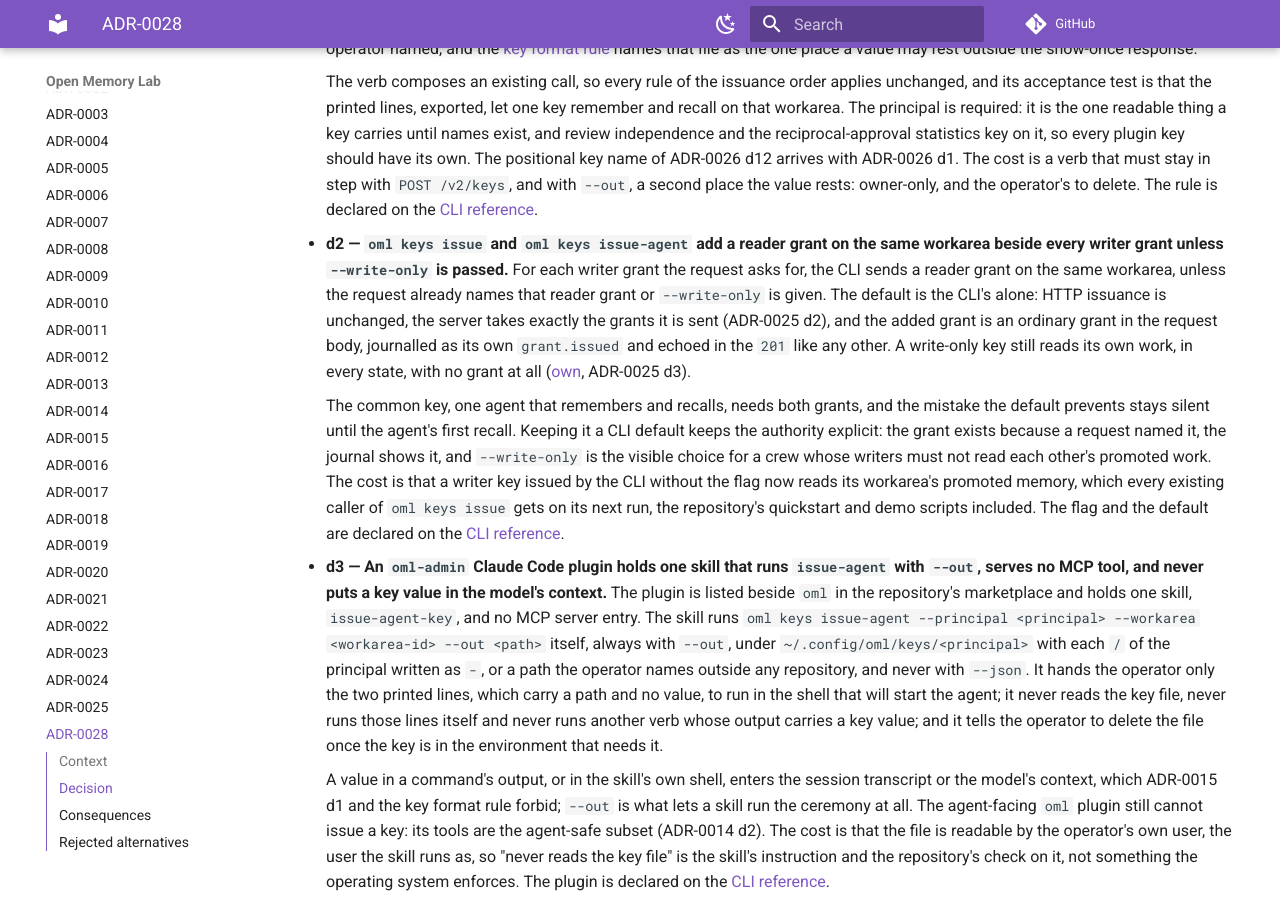
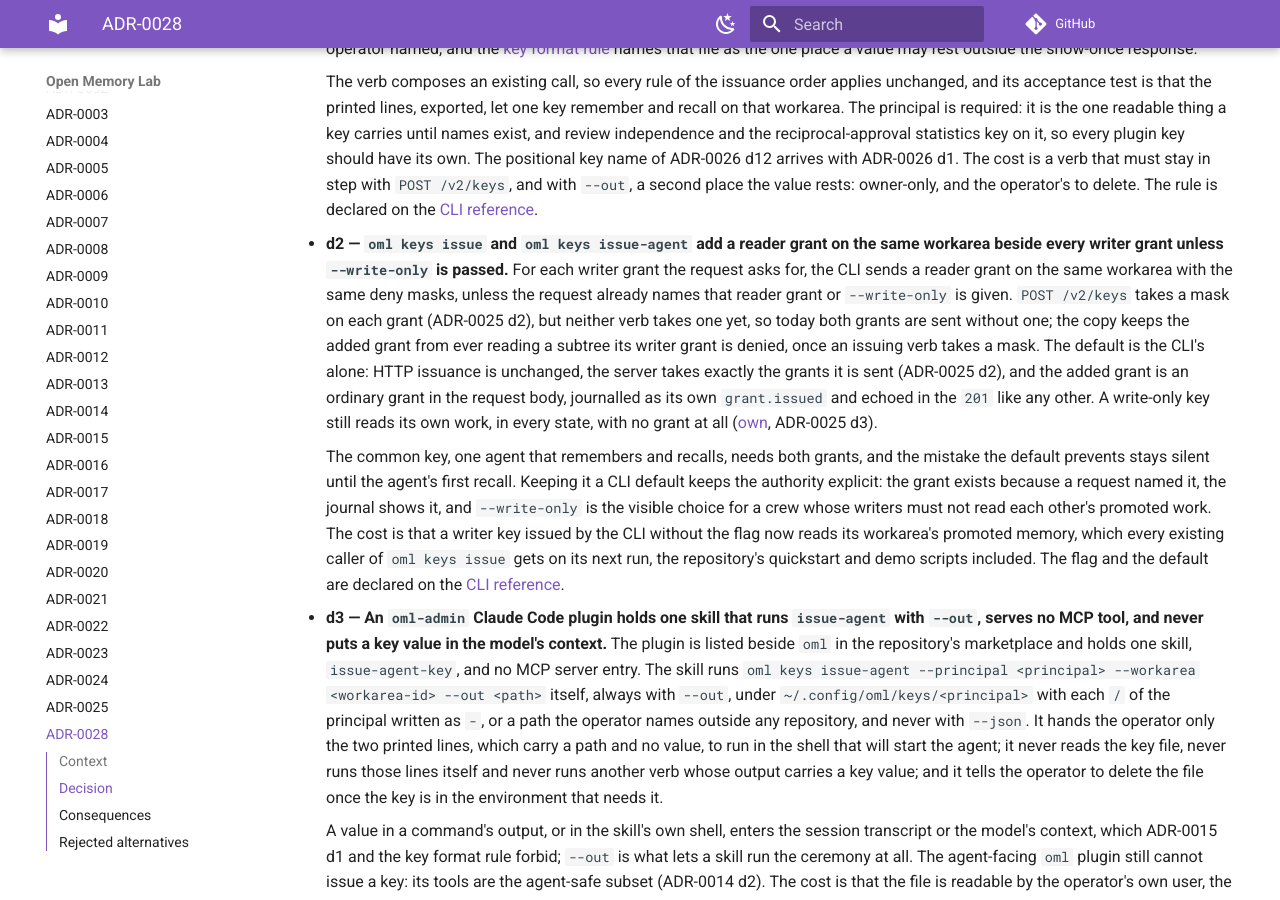
Before and after one commit to e8kor/open-memory-lab, an MkDocs documentation site: the page built from docs/adr/ADR-0028-agent-key-issuance.md, in a window 1280 px wide and 900 px high, scrolled down 1618 px. Built offline with MkDocs 1.6.1 and Material for MkDocs 9.7.7, drawn with Linux system fonts in a browser that asks for light colours; comment, search, counter and statistics services are not loaded; some of the changed text lies outside the part shown.

Commit message:
Decide that the reader grant the issuing verbs add carries its writer grant's deny masks, state that neither verb takes a mask yet so none is sent, and list the two rejected readings (ADR-0028 d2)
ADR-0028 d2 had dropped the drafted ADR-0026 d13 clause "with the same deny masks" without saying so or rejecting it, while the names-as-keys branch still declared it under ADR-0028's name, so one declaration site carried two rules. POST /v2/keys already takes a mask on each grant (ADR-0025 d2): a reader grant added without its writer grant's masks would let the key read the subtrees it was denied the day an issuing verb takes a mask. The record, the CLI reference paragraph, the changelog entry and with_reader_beside_writers now say the copy is the rule and that today both grants go unmasked, which the existing exact-body test already pins.

Co-Authored-By: Claude Opus 5.5 <noreply@anthropic.com>

```diff
--- a/docs/adr/ADR-0028-agent-key-issuance.md
+++ b/docs/adr/ADR-0028-agent-key-issuance.md
@@ -97,8 +97,11 @@ maintainer accepts it.
 
 - **d2 — `oml keys issue` and `oml keys issue-agent` add a reader grant on the same workarea
   beside every writer grant unless `--write-only` is passed.** For each writer grant the request
-  asks for, the CLI sends a reader grant on the same workarea, unless the request already names
-  that reader grant or `--write-only` is given. The default is the CLI's alone: HTTP issuance is
+  asks for, the CLI sends a reader grant on the same workarea with the same deny masks, unless
+  the request already names that reader grant or `--write-only` is given. `POST /v2/keys` takes a
+  mask on each grant (ADR-0025 d2), but neither verb takes one yet, so today both grants are sent
+  without one; the copy keeps the added grant from ever reading a subtree its writer grant is
+  denied, once an issuing verb takes a mask. The default is the CLI's alone: HTTP issuance is
   unchanged, the server takes exactly the grants it is sent (ADR-0025 d2), and the added grant is
   an ordinary grant in the request body, journalled as its own `grant.issued` and echoed in the
   `201` like any other. A write-only key still reads its own work, in every state, with no grant
@@ -174,6 +177,8 @@ maintainer accepts it.
 | **d2 — The HTTP issuance adds the reader grant** | It would amend ADR-0025 d2, under which the server takes exactly the grants it is sent. |
 | **d2 — A tenant-wide default read** | It voids per-workarea access. |
 | **d2 — No default** | Every issuer of the common key must remember the second grant, and the key that forgets it fails only at its first recall. |
+| **d2 — Add the reader grant without the writer grant's deny masks** | The key would read the subtrees its writer grant is denied, a hole that opens with nothing refusing it the day an issuing verb takes a per-grant mask. |
+| **d2 — Send no masks and refuse a mask on an issuing verb until the copy is decided** | It leaves the rule to whichever change adds the mask, and a key with masked grants could then not be issued in one call. |
 | **d3 — An admin MCP server or an `oml_issue_key` tool** | An admin verb on MCP breaks ADR-0014 d2 and R1: the facade serves the agent ceiling and nothing above it. |
 | **d3 — The skill runs `issue-agent` and relays the export lines** | The key value would sit in the transcript and the model's context, which ADR-0015 d1 and the key format rule forbid. |
 | **d3 — Hand the command to the operator to run in a terminal of their own** | It defeats the skill's purpose, running the ceremony for the operator, and moves the one error-prone step back to the operator. |
```
Also changed, not shown: docs/changelog.md (+1 -0 lines), docs/cli/reference.md (+4 -2 lines), 1 other file.
